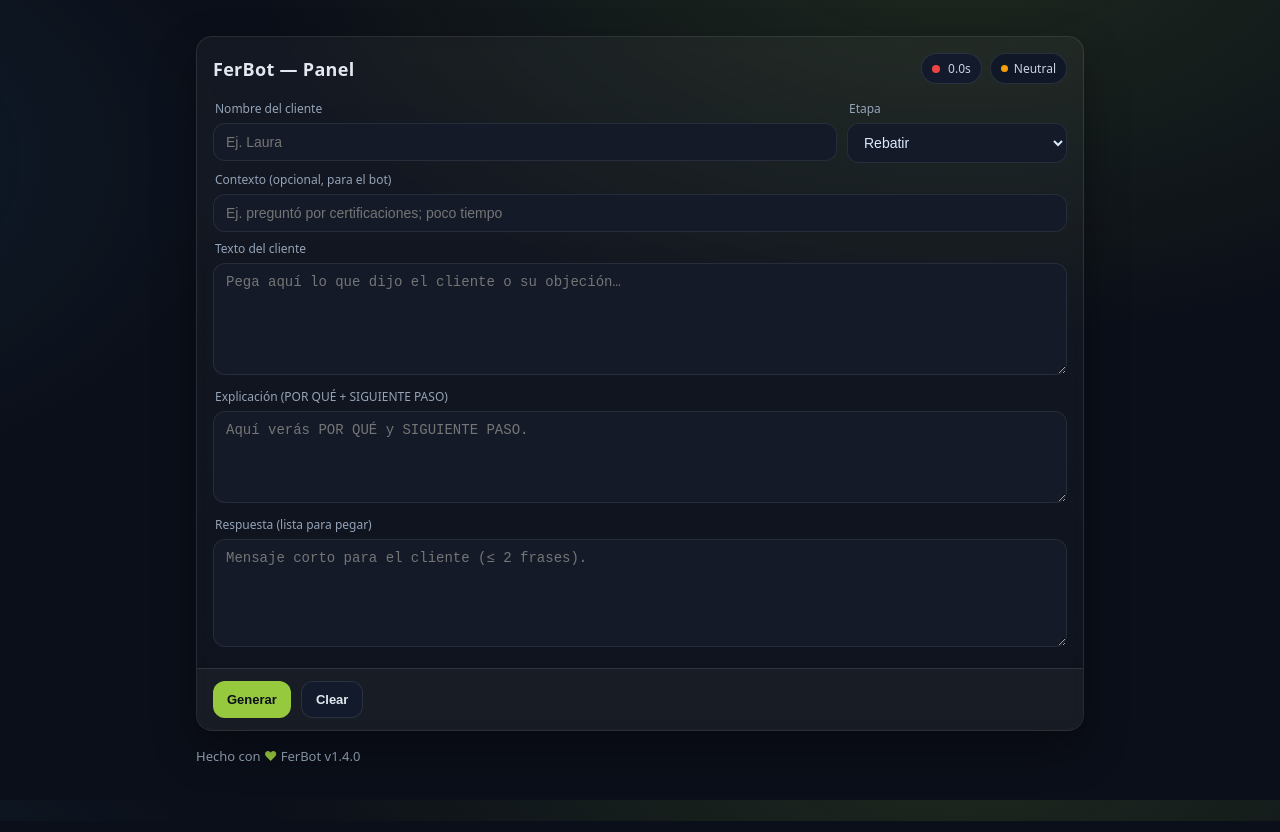
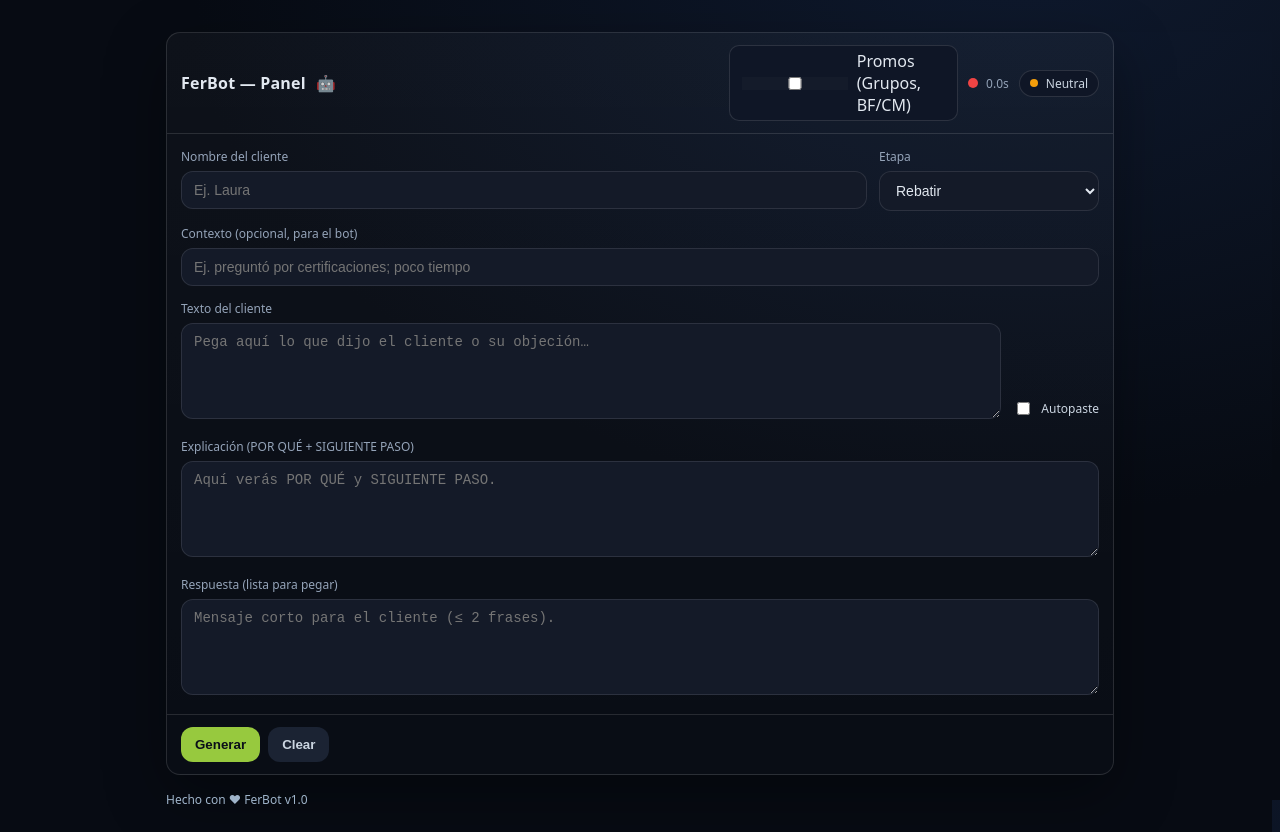
Before and after one commit to fsalas-ship-it/ferbot-api, a browser extension: page public/panel.html in a window 1280 px wide. Drawn offline with Linux system fonts and the light colour scheme; no server answers.

Commit message:
Update panel.html

```diff
--- a/public/panel.html
+++ b/public/panel.html
@@ -2,103 +2,73 @@
 <html lang="es">
 <head>
   <meta charset="utf-8" />
+  <meta name="viewport" content="width=device-width,initial-scale=1" />
   <title>FerBot — Panel</title>
-  <meta name="viewport" content="width=device-width, initial-scale=1" />
   <style>
     :root{
-      --green:#97C93E; --bg:#0b0f19; --card:#0f1524; --muted:#94a3b8; --text:#e2e8f0; --ink:#dbeafe;
-      --line:rgba(255,255,255,.10); --line2:rgba(255,255,255,.06); --warn:#f59e0b; --good:#19c37d; --bad:#ef4444;
+      --green:#97C93E; --ink:#e2e8f0; --muted:#94a3b8; --panel:#0b0f19;
+      --card:#0f1524; --line:rgba(255,255,255,.12);
+      --ok:#22c55e; --warn:#f59e0b; --bad:#ef4444;
     }
-    *{box-sizing:border-box}
-    html,body{height:100%}
-    body{
-      margin:0; font-family:system-ui,-apple-system,Segoe UI,Inter,Roboto,Arial; color:var(--text);
-      background:
-        radial-gradient(1200px 700px at 75% -10%, rgba(151,201,62,.14), transparent 60%),
-        radial-gradient(900px 600px at -20% 20%, rgba(56,189,248,.10), transparent 55%),
-        var(--bg);
-      overflow-y:auto;
+    *{ box-sizing:border-box; }
+    html,body{ height:100%; background: radial-gradient(1200px 800px at 80% -10%, #0f1a2f, #070b13 70%), #070b13; color:var(--ink); font-family: ui-sans-serif, system-ui, -apple-system,"Segoe UI",Roboto,Inter,Arial; }
+    .wrap{ max-width:980px; margin:32px auto; padding:0 16px; }
+    .card{ background:linear-gradient(180deg, rgba(255,255,255,.03), rgba(255,255,255,.01)); border:1px solid var(--line); border-radius:14px; box-shadow:0 20px 60px rgba(0,0,0,.35); }
+    .head{ display:flex; align-items:center; justify-content:space-between; padding:12px 14px; border-bottom:1px solid var(--line); }
+    .title{ display:flex; align-items:center; gap:10px; font-weight:800; letter-spacing:.2px; }
+    .timer{ display:inline-flex; align-items:center; gap:8px; font-size:12px; color:var(--muted);}
+    .dot{ width:10px; height:10px; border-radius:10px; background:var(--bad); }
+    .dot.ambar{ background:var(--warn); }
+    .dot.verde{ background:var(--ok); }
+    .sentiment{ font-size:12px; padding:4px 10px; border:1px solid var(--line); border-radius:999px; color:#cbd5e1; background:#0f1626; display:inline-flex; align-items:center; gap:8px; }
+    .sentiment .s{ width:8px; height:8px; border-radius:8px; background:#64748b; }
+    .sentiment.pos .s{ background:#22c55e; }
+    .sentiment.neu .s{ background:#f59e0b; }
+    .sentiment.neg .s{ background:#ef4444; }
+
+    .body{ padding:14px; display:grid; grid-template-columns: 1fr; gap:14px; }
+    @media (min-width:900px){
+      .body{ grid-template-columns: 1fr; }
     }
-    /* malla dinámica tipo Platzi */
-    .mesh{
-      position:fixed; inset:0; pointer-events:none; opacity:.35; mix-blend:screen;
-      background:
-        linear-gradient(transparent 49%, rgba(255,255,255,.07) 50%, transparent 51%) 0 0/36px 36px,
-        linear-gradient(90deg, transparent 49%, rgba(255,255,255,.07) 50%, transparent 51%) 0 0/36px 36px;
-      animation: drift 28s linear infinite;
-    }
-    @keyframes drift{ 0%{transform:translateY(0)} 100%{transform:translateY(-36px)} }
-
-    .wrap{max-width:920px; margin:0 auto; padding:36px 16px 56px;}
-    .card{
-      background:linear-gradient(180deg, rgba(255,255,255,.04), rgba(255,255,255,.02));
-      border:1px solid var(--line); border-radius:16px; box-shadow:0 18px 42px rgba(0,0,0,.35);
-      backdrop-filter: blur(6px);
-    }
-    .pad{padding:16px}
-    .row{display:flex; gap:10px; align-items:center; justify-content:space-between}
-    .title{font-weight:800; letter-spacing:.3px; font-size:18px}
-    .chip{
-      display:inline-flex; align-items:center; gap:8px; padding:6px 10px; border-radius:999px;
-      background:#121a2b; border:1px solid var(--line); color:#cbd5e1; font-size:12px
-    }
-    .dot{width:8px; height:8px; border-radius:999px; background:#ef4444}
-    .dot.warn{background:var(--warn)} .dot.good{background:#22c55e}
-
-    .grid{display:grid; gap:10px}
-    .cols-2{grid-template-columns:1fr 220px}
-    .cols-2 > *{min-width:0}
-
-    label{display:block; font-size:12px; color:var(--muted); margin:8px 2px 6px}
+    label{ font-size:12px; color:var(--muted); margin-bottom:6px; display:block; }
     input,select,textarea{
-      width:100%; border-radius:12px; border:1px solid var(--line); background:#0f1524;
-      color:var(--ink); padding:10px 12px; outline:none; font-size:14px;
+      width:100%; padding:10px 12px; border-radius:12px; border:1px solid var(--line);
+      background:var(--card); color:var(--ink); outline:none; font-size:14px;
       box-shadow: inset 0 0 0 9999px rgba(255,255,255,.02);
     }
-    textarea{min-height:112px; resize:vertical}
-    .out{min-height:108px}
-    .guide{min-height:92px}
-
-    .footer{
-      display:flex; gap:10px; padding:12px 16px; border-top:1px solid var(--line);
-      background:rgba(255,255,255,.04); border-radius:0 0 16px 16px; flex-wrap:wrap;
-    }
-    .btn{
-      border:0; border-radius:12px; padding:10px 14px; font-weight:800; cursor:pointer; font-size:13px
-    }
-    .btn-primary{ background:var(--green); color:#0b0f19 }
-    .btn-ghost{ background:#121a2b; color:var(--text); border:1px solid var(--line) }
-    .btn-good{ background:var(--good); color:#062d1f; display:none }
-    .btn-regular{ background:#fbbf24; color:#332200; display:none }
-    .btn-bad{ background:var(--bad); color:#fff; display:none }
-
-    .badge{
-      font-size:12px; padding:6px 10px; border-radius:999px; border:1px solid var(--line);
-      background:#101727; color:#cbd5e1; display:inline-flex; align-items:center; gap:6px
-    }
-    .badge .b{width:7px;height:7px;border-radius:999px;background:#64748b}
-    .badge.pos .b{background:#22c55e}
-    .badge.neu .b{background:#f59e0b}
-    .badge.neg .b{background:#ef4444}
-
-    .made{margin-top:16px; color:var(--muted); font-size:13px}
-    .heart{color:var(--green)}
+    textarea{ min-height:96px; resize:vertical; }
+    .row{ display:grid; grid-template-columns: 1fr 220px; gap:12px; }
+    .row2{ display:grid; grid-template-columns: 1fr auto; gap:12px; align-items:end; }
+    .badge{ display:inline-flex; align-items:center; gap:8px; padding:6px 10px; border:1px solid var(--line); border-radius:999px; color:#cbd5e1; background:#0f1626; }
+    .footer{ display:flex; gap:8px; justify-content:flex-start; padding:12px 14px; border-top:1px solid var(--line); }
+    .btn{ padding:10px 14px; border-radius:12px; border:0; cursor:pointer; font-weight:800; }
+    .primary{ background:var(--green); color:#0b0f19; }
+    .ghost{ background:#1b2333; color:#cbd5e1; }
+    .rate{ display:none; }
+    .good{ background:#19c37d; color:#062d1f; }
+    .reg{ background:#fbbf24; color:#332200; }
+    .bad{ background:#ef4444; color:#fff; }
+    .note{ margin-top:16px; font-size:12px; color:#9fb4ca; text-align:left; }
+    .pill{ display:inline-flex; align-items:center; gap:8px; padding:8px 12px; border:1px dashed var(--line); border-radius:12px; }
+    .switch{ display:inline-flex; align-items:center; gap:8px; color:#cbd5e1; font-size:12px; }
+    .right{ display:flex; align-items:center; gap:10px; }
+    .promoSwitch{ display:inline-flex; align-items:center; gap:6px; padding:4px 8px; border-radius:10px; border:1px solid var(--line); background:#0f1626; }
   </style>
 </head>
 <body>
-  <div class="mesh"></div>
   <div class="wrap">
     <div class="card">
-      <div class="pad">
-        <div class="row">
-          <div class="title">FerBot — Panel</div>
-          <div class="row" style="gap:8px">
-            <div class="chip"><span id="bullet" class="dot"></span><span id="timer">0.0s</span></div>
-            <div id="sent" class="badge neu" title="Análisis de sentimiento"><span class="b"></span><span id="sentTxt">Neutral</span></div>
+      <div class="head">
+        <div class="title">FerBot — Panel <span style="opacity:.8">🤖</span></div>
+        <div class="right">
+          <div class="promoSwitch"><input id="promo" type="checkbox" /> <span>Promos (Grupos, BF/CM)</span></div>
+          <div class="timer"><span id="dot" class="dot"></span><span id="t">0.0s</span></div>
+          <div id="sent" class="sentiment neu" title="Análisis de sentimiento"><span class="s"></span><span id="sentTxt">Neutral</span></div>
         </div>
       </div>
 
-        <div class="grid cols-2" style="margin-top:8px">
+      <div class="body">
+        <div class="row">
           <div>
             <label>Nombre del cliente</label>
             <input id="name" placeholder="Ej. Laura" />
@@ -108,161 +78,196 @@
             <select id="stage">
               <option value="integracion">Integración</option>
               <option value="sondeo">Sondeo</option>
+              <option value="rebatir" selected>Rebatir</option>
               <option value="pre_cierre">Pre-cierre</option>
-              <option value="rebatir" selected>Rebatir</option>
               <option value="cierre">Cierre</option>
             </select>
           </div>
         </div>
 
+        <div>
           <label>Contexto (opcional, para el bot)</label>
           <input id="ctx" placeholder="Ej. preguntó por certificaciones; poco tiempo" />
+        </div>
 
+        <div class="row2">
+          <div>
             <label>Texto del cliente</label>
-        <textarea id="in" placeholder="Pega aquí lo que dijo el cliente o su objeción…"></textarea>
+            <textarea id="input" placeholder="Pega aquí lo que dijo el cliente o su objeción…"></textarea>
+          </div>
+          <label class="switch"><input id="autopaste" type="checkbox" /> Autopaste</label>
+        </div>
 
+        <div>
           <label>Explicación (POR QUÉ + SIGUIENTE PASO)</label>
-        <textarea id="guide" class="guide" placeholder="Aquí verás POR QUÉ y SIGUIENTE PASO."></textarea>
+          <textarea id="guide" placeholder="Aquí verás POR QUÉ y SIGUIENTE PASO."></textarea>
+        </div>
 
+        <div>
           <label>Respuesta (lista para pegar)</label>
-        <textarea id="out" class="out" placeholder="Mensaje corto para el cliente (≤ 2 frases)."></textarea>
+          <textarea id="output" placeholder="Mensaje corto para el cliente (≤ 2 frases)."></textarea>
+        </div>
       </div>
 
       <div class="footer">
-        <button id="gen" class="btn btn-primary">Generar</button>
-        <button id="clr" class="btn btn-ghost">Clear</button>
-        <button id="rg" class="btn btn-good">👍 Buena</button>
-        <button id="rm" class="btn btn-regular">😐 Regular</button>
-        <button id="rb" class="btn btn-bad">👎 Mala</button>
+        <button id="gen" class="btn primary">Generar</button>
+        <button id="clear" class="btn ghost">Clear</button>
+        <button id="good" class="btn rate good">👍 Buena</button>
+        <button id="reg" class="btn rate reg">😐 Regular</button>
+        <button id="bad" class="btn rate bad">👎 Mala</button>
       </div>
     </div>
 
-    <div class="made">Hecho con <span class="heart">❤</span> FerBot v1.4.0</div>
+    <div class="note">
+      Hecho con ❤ FerBot v1.0
+    </div>
   </div>
 
   <script>
-  (function(){
-    const BASE = (localStorage.getItem("ferbot_api_base") || "https://ferbot-api.onrender.com").replace(/\/+$/,'');
-    const el = s => document.querySelector(s);
+    const BASE = "https://ferbot-api.onrender.com";
 
-    const nameEl = el('#name'), stageEl = el('#stage'), ctxEl = el('#ctx'), inEl = el('#in'),
-          guideEl = el('#guide'), outEl = el('#out'),
-          genBtn = el('#gen'), clrBtn = el('#clr'),
-          goodBtn = el('#rg'), regBtn = el('#rm'), badBtn = el('#rb'),
-          timerEl = el('#timer'), bullet = el('#bullet'), sent = el('#sent'), sentTxt = el('#sentTxt');
+    const el = (id)=>document.getElementById(id);
+    const nameEl=el("name"), stageEl=el("stage"), ctxEl=el("ctx"),
+          inputEl=el("input"), guideEl=el("guide"), outputEl=el("output"),
+          tEl=el("t"), dotEl=el("dot"), sentEl=el("sent"), sentTxt=el("sentTxt"),
+          genBtn=el("gen"), clrBtn=el("clear"),
+          goodBtn=el("good"), regBtn=el("reg"), badBtn=el("bad"),
+          autoEl=el("autopaste"), promoEl=el("promo");
 
-    // Persistencia mínima
-    nameEl.value = localStorage.getItem("ferbot_panel_name") || "";
-    nameEl.addEventListener("change", ()=> localStorage.setItem("ferbot_panel_name", nameEl.value.trim()));
+    // Persist basics
+    nameEl.value = localStorage.getItem("ferbot_name") || "";
+    autoEl.checked = localStorage.getItem("ferbot_autopaste")==="1";
+    promoEl.checked = localStorage.getItem("ferbot_promo")==="1";
+    nameEl.addEventListener("change", ()=>localStorage.setItem("ferbot_name", nameEl.value.trim()));
+    autoEl.addEventListener("change", ()=>localStorage.setItem("ferbot_autopaste", autoEl.checked?"1":"0"));
+    promoEl.addEventListener("change", ()=>localStorage.setItem("ferbot_promo", promoEl.checked?"1":"0"));
 
-    // Sentimiento heurístico
-    function updSent(txt){
-      const s = (txt||"").toLowerCase();
-      let mode="neu", t="Neutral";
-      const pos = /(gracias|excelente|me interesa|bien|listo|perfecto|genial|buen)/i;
-      const neg = /(no puedo|caro|difícil|malo|no me gusta|no sirve|no tengo tiempo|no sé|no se|no quiero|muy caro)/i;
-      if (neg.test(s)){ mode="neg"; t="Negativo"; }
-      else if (pos.test(s)){ mode="pos"; t="Positivo"; }
-      sent.classList.remove("pos","neu","neg"); sent.classList.add(mode); sentTxt.textContent=t;
+    function setSentiment(text){
+      const s=(text||"").toLowerCase();
+      let cls="neu", t="Neutral";
+      const pos=/(gracias|excelente|me interesa|bien|listo|perfecto|genial)/i;
+      const neg=/(no puedo|caro|difícil|malo|no me gusta|no sirve|no tengo tiempo|no sé|no se)/i;
+      if(neg.test(s)){ cls="neg"; t="Negativo"; }
+      else if(pos.test(s)){ cls="pos"; t="Positivo"; }
+      sentEl.classList.remove("pos","neu","neg");
+      sentEl.classList.add(cls);
+      sentTxt.textContent=t;
     }
-    inEl.addEventListener("input", ()=> updSent(inEl.value));
+    inputEl.addEventListener("input", ()=>setSentiment(inputEl.value));
+    setSentiment("");
 
-    // Countdown
+    // Timer
     let t0=0, iv=null;
-    function setBullet(c){ bullet.classList.remove('warn','good'); if(c==='warn') bullet.classList.add('warn'); if(c==='good') bullet.classList.add('good'); }
     function startTimer(){
-      stopTimer(); t0=performance.now(); setBullet(''); timerEl.textContent="0.0s";
+      stopTimer();
+      t0=performance.now(); dotEl.classList.remove("ambar","verde");
       iv=setInterval(()=>{
-        const dt=(performance.now()-t0)/1000; timerEl.textContent=dt.toFixed(1)+"s";
-        if(dt<2) setBullet('');
-        else if(dt<4) setBullet('warn');
-        else setBullet('good');
+        const dt=(performance.now()-t0)/1000;
+        tEl.textContent=dt.toFixed(1)+"s";
+        if(dt<2) dotEl.classList.remove("ambar","verde");
+        else if(dt<4){ dotEl.classList.add("ambar"); dotEl.classList.remove("verde"); }
+        else dotEl.classList.add("verde");
       },100);
     }
-    function stopTimer(){ if(iv){clearInterval(iv); iv=null;} }
+    function stopTimer(){ if(iv){ clearInterval(iv); iv=null; } }
 
     // Ratings toggle
-    function toggleRatings(show){
-      goodBtn.style.display = show ? "inline-block" : "none";
-      regBtn.style.display  = show ? "inline-block" : "none";
-      badBtn.style.display  = show ? "inline-block" : "none";
+    function showRatings(show){
+      for(const b of [goodBtn,regBtn,badBtn]) b.style.display = show?"inline-block":"none";
     }
-    toggleRatings(false);
+    showRatings(false);
 
-    // Intent heurístico
+    async function callAssist(body){
+      const res = await fetch(`${BASE}/assist_trainer`,{
+        method:"POST", headers:{ "Content-Type":"application/json" }, body:JSON.stringify(body)
+      });
+      if(!res.ok){
+        const txt=await res.text().catch(()=> "");
+        throw new Error(`HTTP ${res.status} ${txt}`);
+      }
+      return res.json();
+    }
+
     function guessIntent(q=""){
       const s=(q||"").toLowerCase();
-      if (/(tiempo|no tengo tiempo|agenda|horario|no alcanzo|ocupad)/.test(s)) return "tiempo";
-      if (/(precio|caro|costo|promoci|oferta|descuento)/.test(s)) return "precio";
-      if (/(cert|certificado|certificación|certificaciones)/.test(s)) return "cert";
-      if (/(coursera|udemy|alura|competenc)/.test(s)) return "competencia";
-      if (/(qué es platzi|que es platzi|platzi|pitch)/.test(s)) return "pitch";
+      if(/(tiempo|no tengo tiempo|poco tiempo|agenda|horario|no alcanzo|ocupad)/.test(s)) return "tiempo";
+      if(/(precio|caro|costo|costoso|vale|promoci|oferta|descuento)/.test(s)) return "precio";
+      if(/(cert|certificado|certificación|certificaciones)/.test(s)) return "cert";
+      if(/(coursera|udemy|alura|competenc)/.test(s)) return "competencia";
+      if(/(qué es platzi|que es platzi|platzi|pitch)/.test(s)) return "pitch";
       return "_panel";
     }
 
-    // Generar
+    // Paste helper
+    function pasteToFocused(text){
+      const focus=document.activeElement;
+      if(!focus) return false;
+      const tag=(focus.tagName||"").toLowerCase();
+      if(focus.isContentEditable){
+        while(focus.firstChild) focus.removeChild(focus.firstChild);
+        focus.appendChild(document.createTextNode(text));
+      }else if(tag==="textarea"||tag==="input"){
+        focus.value=text;
+      }else{
+        return false;
+      }
+      focus.dispatchEvent(new InputEvent("input",{bubbles:true}));
+      focus.dispatchEvent(new Event("change",{bubbles:true}));
+      return true;
+    }
+
+    let lastReply=null;
+
     genBtn.onclick = async ()=>{
-      const q = (inEl.value||"").trim();
-      if(!q){ alert("Escribe o pega el texto del cliente."); return; }
-      updSent(q);
-      outEl.value=""; guideEl.value=""; toggleRatings(false);
+      const q=(inputEl.value||"").trim();
+      if(!q){ alert("Escribe o pega el texto/objeción del cliente."); return; }
+      const name=nameEl.value.trim()||"Cliente";
+      const stage=stageEl.value;
+      const context=(ctxEl.value||"").trim();
+      const intent=guessIntent(q);
+      const promos=promoEl.checked;
+
+      guideEl.value=""; outputEl.value=""; showRatings(false);
       startTimer();
+      try{
+        const payload = { question:q, customerName:name, stage, context, intent, promos, source:"panel" };
+        const json = await callAssist(payload);
+        stopTimer(); dotEl.classList.add("verde");
 
-      const body = {
-        question:q,
-        customerName: nameEl.value.trim() || "Cliente",
-        stage: stageEl.value,
-        context: (ctxEl.value||"").trim(),
-        intent: guessIntent(q)
-      };
+        const reply=(json?.result?.reply||json?.text||"").trim();
+        const why=(json?.result?.why||"").trim();
+        const next=(json?.result?.next||"").trim();
 
-      try{
-        const res = await fetch(`${BASE}/assist_trainer`, {
-          method:"POST", headers:{ "Content-Type":"application/json" }, body: JSON.stringify(body)
-        });
-        stopTimer(); setBullet('good');
-        if(!res.ok){
-          const t = await res.text().catch(()=> "");
-          alert(`No se pudo generar (HTTP ${res.status}). ${t||""}`);
-          return;
-        }
-        const j = await res.json();
-        const reply = (j?.result?.reply || j?.text || "").trim();
-        const why   = (j?.result?.why  || "").trim();
-        const next  = (j?.result?.next || "").trim();
+        outputEl.value=reply;
+        guideEl.value=`POR QUÉ: ${why}\nSIGUIENTE PASO: ${next}`;
+        lastReply=reply;
 
-        outEl.value   = reply;
-        guideEl.value = `POR QUÉ: ${why}\nSIGUIENTE PASO: ${next}`;
-
-        // mostrar ratings 1 vez
-        toggleRatings(true);
-        const ratePayload = (rating)=>({
-          intent: guessIntent(q), stage: stageEl.value, text: reply, rating
-        });
-        goodBtn.onclick = async()=>{ try{ await fetch(`${BASE}/trackRate`, {method:"POST", headers:{"Content-Type":"application/json"}, body:JSON.stringify(ratePayload("good"))}); }catch{} toggleRatings(false); };
-        regBtn.onclick  = async()=>{ try{ await fetch(`${BASE}/trackRate`, {method:"POST", headers:{"Content-Type":"application/json"}, body:JSON.stringify(ratePayload("regular"))}); }catch{} toggleRatings(false); };
-        badBtn.onclick  = async()=>{ try{ await fetch(`${BASE}/trackRate`, {method:"POST", headers:{"Content-Type":"application/json"}, body:JSON.stringify(ratePayload("bad"))}); }catch{} toggleRatings(false); };
-
-      }catch(e){
-        stopTimer(); setBullet('');
-        alert("No se pudo generar. Revisa que el servidor esté arriba.");
+        if(autoEl.checked) pasteToFocused(reply);
+        showRatings(true);
+      }catch(err){
+        stopTimer();
+        alert("No se pudo generar. Revisa servidor /health.\n"+(err?.message||""));
       }
     };
 
-    // Clear
-    clrBtn.onclick = ()=>{ outEl.value=""; guideEl.value=""; toggleRatings(false); stopTimer(); setBullet(''); timerEl.textContent="0.0s"; };
+    clrBtn.onclick = ()=>{
+      guideEl.value=""; outputEl.value="";
+      showRatings(false); stopTimer(); dotEl.classList.remove("ambar","verde"); tEl.textContent="0.0s";
+    };
 
-    // Salud rápida a /health (para detectar base caída)
-    (async()=>{
+    async function rate(rating){
+      if(!lastReply) return;
       try{
-        const r = await fetch(`${BASE}/health`); if(!r.ok) throw 0;
-        // opcional: nada
-      }catch(_){
-        console.warn("No responde /health en", BASE);
+        await fetch(`${BASE}/trackRate`,{
+          method:"POST", headers:{ "Content-Type":"application/json" },
+          body: JSON.stringify({ intent:guessIntent(inputEl.value), stage:stageEl.value, text:lastReply, rating, source:"panel" })
+        });
+      }catch(_){}
+      showRatings(false);
     }
-    })();
-
-  })();
+    goodBtn.onclick = ()=>rate("good");
+    regBtn.onclick  = ()=>rate("regular");
+    badBtn.onclick  = ()=>rate("bad");
   </script>
 </body>
 </html>
```
Lines whose indentation alone changed are shown as unchanged.
